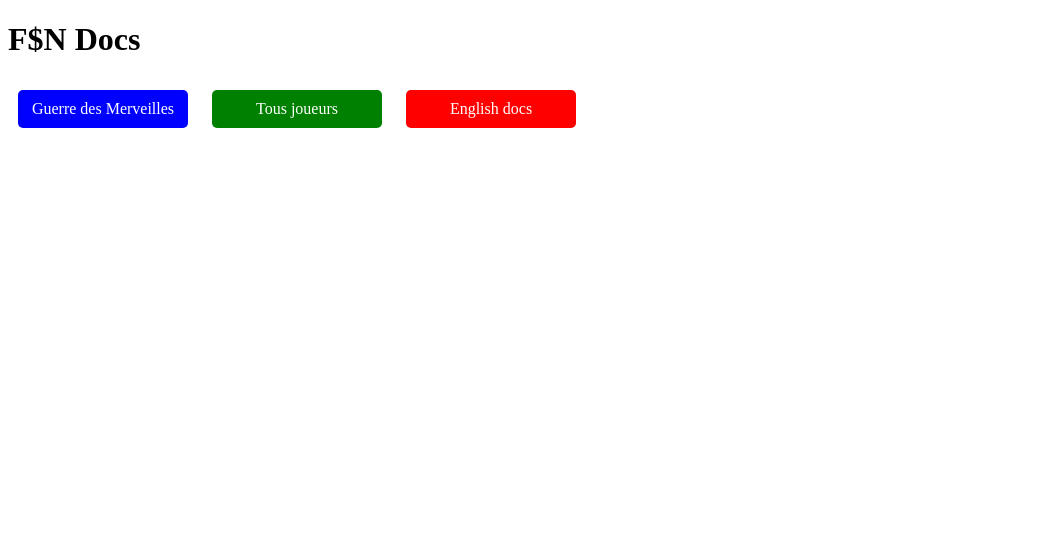
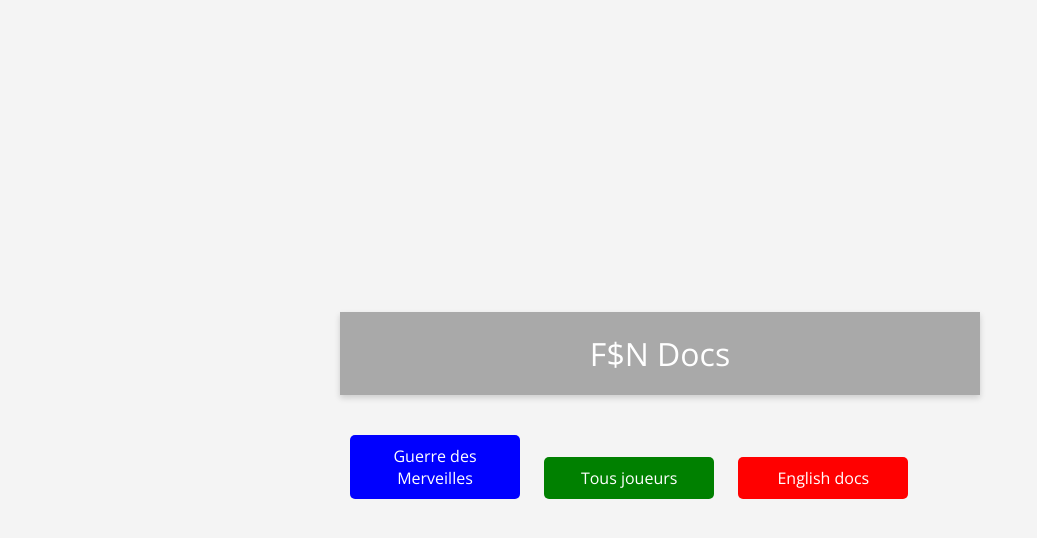
Before and after one commit to Blue2manyyy/LordsHelper, a plain HTML site: page index.html in a window 1280 px wide. Shown: the whole page, without its empty margins (0-1037 px from the left). Drawn offline with nearby package versions, Linux system fonts and the light colour scheme.

Commit message:
v3.1
Amélioration de certains styles

```diff
--- a/index.html
+++ b/index.html
@@ -4,7 +4,30 @@
 <meta charset="UTF-8">
 <meta name="viewport" content="width=device-width, initial-scale=1.0">
 <title>Page d'accueil</title>
+<link href="https://fonts.googleapis.com/css?family=Open+Sans:300,400,700&display=swap" rel="stylesheet">
 <style>
+  body {
+    font-family: 'Open Sans', sans-serif;
+    margin: 0;
+    padding: 0;
+    display: flex;
+    justify-content: center;
+    align-items: center;
+    height: 100vh;
+    background-color: #f4f4f4;
+  }
+
+  h1 {
+    background-color: #A9A9A9;
+    color: white;
+    padding: 20px;
+    width: 100%;
+    text-align: center;
+    font-weight: 300;
+    box-shadow: 0px 3px 6px rgba(0, 0, 0, 0.16);
+    margin-bottom: 30px;
+  }
+
   .button {
     display: inline-block;
     width: 150px;
@@ -32,11 +55,13 @@
 </head>
 <body>
 
-<h1>F$N Docs</h1>
+<div style="width: 100%; max-width: 600px;">
+  <h1>F$N Docs</h1>
 
-<a href="guerre-des-merveilles.html" class="button button-blue">Guerre des Merveilles</a>
-<a href="tous-joueurs.html" class="button button-green">Tous joueurs</a>
-<a href="english-docs.html" class="button button-red">English docs</a>
+  <a href="guerre-des-merveilles.html" class="button button-blue">Guerre des Merveilles</a>
+  <a href="tous-joueurs.html" class="button button-green">Tous joueurs</a>
+  <a href="english-docs.html" class="button button-red">English docs</a>
+</div>
 
 </body>
 </html>
```
